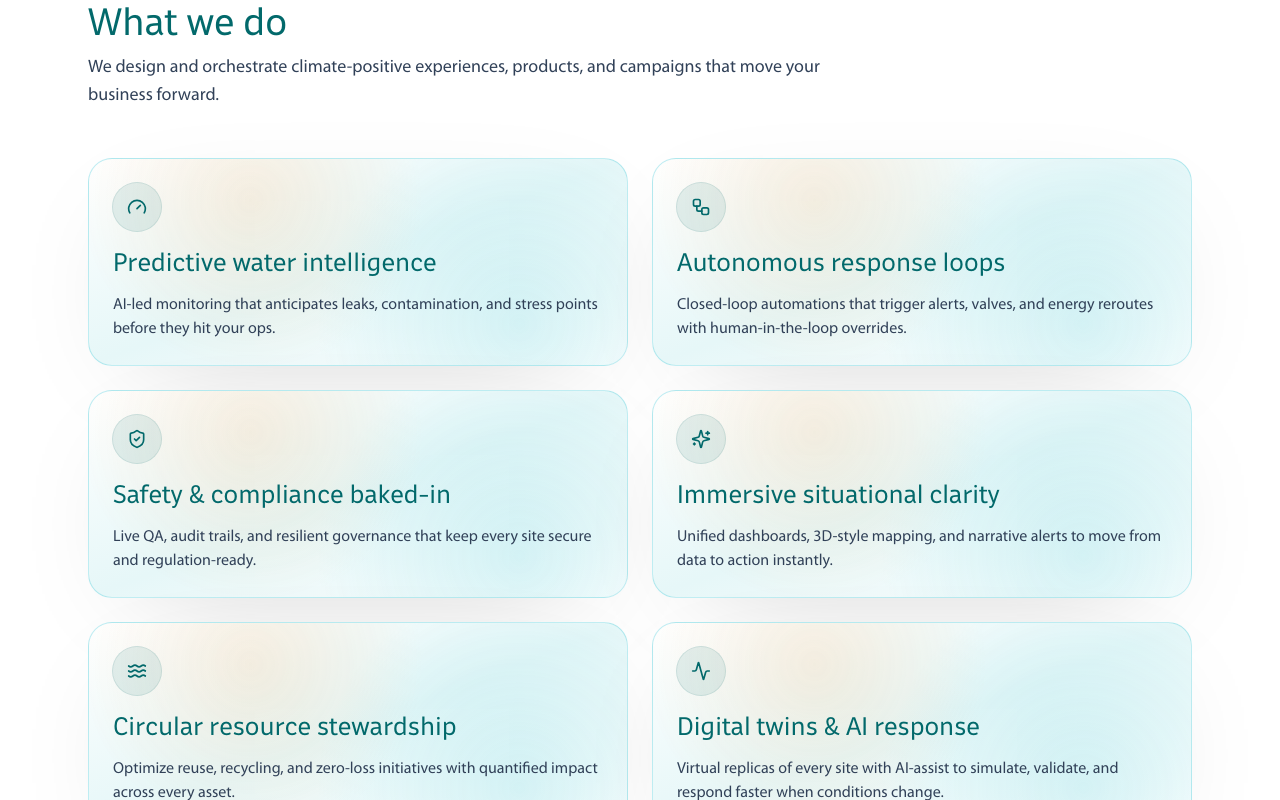
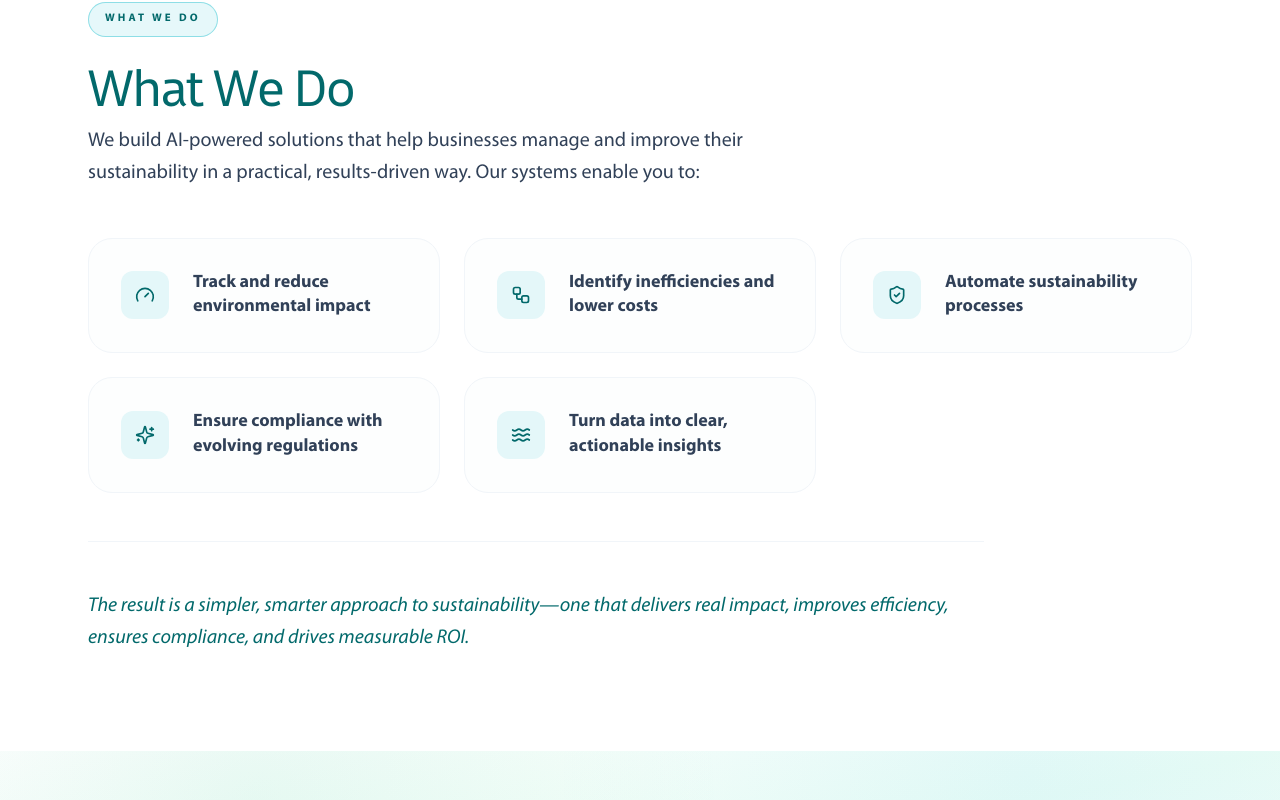
Before and after one commit to rahulkrishna-web/greenvironment, a Next.js app: page / in a window 1280 px wide. Shown: the part 2340-3140 px from the top of the page. Built offline with nearby package versions, Linux system fonts and the light colour scheme.

Commit message:
refactor: improve navigation hydration, add video watermarks, and update what-we-do section layout and content

```diff
--- a/components/navbar/navigation-sheet.tsx
+++ b/components/navbar/navigation-sheet.tsx
@@ -1,6 +1,6 @@
 "use client";
 
-import { useState } from "react";
+import { useState, useEffect } from "react";
 import { Button } from "@/components/ui/button";
 import {
   Sheet,
@@ -21,8 +21,22 @@ interface NavMenuProps extends NavigationMenuProps {
 
 export const NavigationSheet = ({ onLinkClick, ...props }: NavMenuProps) => {
   const [open, setOpen] = useState(false);
+  const [mounted, setMounted] = useState(false);
+
+  useEffect(() => {
+    setMounted(true);
+  }, []);
 
   const handleClose = () => setOpen(false);
+
+  if (!mounted) {
+    return (
+      <Button variant="outline" size="icon" className="opacity-50 pointer-events-none">
+        <Menu />
+      </Button>
+    );
+  }
+
   return (
     <Sheet open={open} onOpenChange={setOpen}>
       <VisuallyHiddenPrimitive.Root>
--- a/components/video-section.tsx
+++ b/components/video-section.tsx
@@ -30,7 +30,15 @@ export const VideoSection = ({ src }: VideoSectionProps) => {
           viewport={{ once: true }}
           className="relative mt-8 overflow-hidden rounded-none border-y border-white/10 bg-black"
         >
-          <div className="aspect-video w-full bg-black">
+          <div className="aspect-video w-full bg-black relative group">
+            {/* Watermark Overlay */}
+            <div className="absolute top-4 right-4 z-10 pointer-events-none opacity-50 group-hover:opacity-80 transition-opacity">
+              <div className="bg-black/20 backdrop-blur-md border border-white/10 px-4 py-2 rounded-lg flex items-center gap-2">
+                <div className="w-2 h-2 rounded-full bg-[#0ab8c9] animate-pulse" />
+                <span className="text-[10px] font-bold uppercase tracking-[0.2em] text-white">Greenenvironment ©</span>
+              </div>
+            </div>
+
             <video
               className="h-full w-full object-cover"
               src={src}
@@ -39,6 +47,8 @@ export const VideoSection = ({ src }: VideoSectionProps) => {
               loop
               playsInline
               controls
+              controlsList="nodownload"
+              onContextMenu={(e) => e.preventDefault()}
               poster="/og-image.jpg"
             />
           </div>
--- a/components/what-we-do-immersive.tsx
+++ b/components/what-we-do-immersive.tsx
@@ -13,46 +13,34 @@ export type Pillar = {
 
 export const whatWeDoPillars: Pillar[] = [
   {
-    title: "Predictive water intelligence",
-    description:
-      "AI-led monitoring that anticipates leaks, contamination, and stress points before they hit your ops.",
+    title: "",
+    description: "Track and reduce environmental impact",
     icon: <Gauge className="h-5 w-5" />,
     accent: "from-emerald-400/80 via-cyan-400/70 to-sky-500/80",
   },
   {
-    title: "Autonomous response loops",
-    description:
-      "Closed-loop automations that trigger alerts, valves, and energy reroutes with human-in-the-loop overrides.",
+    title: "",
+    description: "Identify inefficiencies and lower costs",
     icon: <Workflow className="h-5 w-5" />,
     accent: "from-amber-300/80 via-orange-400/70 to-rose-400/80",
   },
   {
-    title: "Safety & compliance baked-in",
-    description:
-      "Live QA, audit trails, and resilient governance that keep every site secure and regulation-ready.",
+    title: "",
+    description: "Automate sustainability processes",
     icon: <ShieldCheck className="h-5 w-5" />,
     accent: "from-emerald-200/70 via-green-300/70 to-lime-300/70",
   },
   {
-    title: "Immersive situational clarity",
-    description:
-      "Unified dashboards, 3D-style mapping, and narrative alerts to move from data to action instantly.",
+    title: "",
+    description: "Ensure compliance with evolving regulations",
     icon: <Sparkles className="h-5 w-5" />,
     accent: "from-indigo-400/70 via-violet-400/70 to-blue-400/80",
   },
   {
-    title: "Circular resource stewardship",
-    description:
-      "Optimize reuse, recycling, and zero-loss initiatives with quantified impact across every asset.",
+    title: "",
+    description: "Turn data into clear, actionable insights",
     icon: <Waves className="h-5 w-5" />,
     accent: "from-teal-300/70 via-cyan-300/70 to-blue-300/70",
-  },
-  {
-    title: "Digital twins & AI response",
-    description:
-      "Virtual replicas of every site with AI-assist to simulate, validate, and respond faster when conditions change.",
-    icon: <Activity className="h-5 w-5" />,
-    accent: "from-amber-200/70 via-emerald-200/70 to-cyan-200/70",
   },
 ];
 
--- a/components/what-we-do-options.tsx
+++ b/components/what-we-do-options.tsx
@@ -7,6 +7,7 @@ interface EditorialSectionProps {
   label: string;
   title: string;
   description: string;
+  conclusion?: string;
 }
 
 const SectionLabel = ({ label }: { label: string }) => (
@@ -15,7 +16,7 @@ const SectionLabel = ({ label }: { label: string }) => (
   </div>
 );
 
-const EditorialSection = ({ label, title, description }: EditorialSectionProps) => (
+const EditorialSection = ({ label, title, description, conclusion }: EditorialSectionProps) => (
   <section className="relative isolate overflow-hidden bg-white py-24 text-[#02696b]">
     <div className="relative mx-auto flex max-w-6xl flex-col gap-12 px-6">
       <motion.div
@@ -25,33 +26,44 @@ const EditorialSection = ({ label, title, description }: EditorialSectionProps)
         viewport={{ once: true }}
         className="flex flex-col gap-3 text-left"
       >
-        <h2 className="text-3xl font-semibold sm:text-4xl text-[#02696b]">{title}</h2>
-        <p className="max-w-3xl text-lg text-slate-700">{description}</p>
+        <SectionLabel label={label} />
+        <h2 className="text-4xl font-bold sm:text-5xl text-[#02696b] tracking-tight mt-4">{title}</h2>
+        <p className="max-w-3xl text-xl text-slate-700 leading-relaxed font-medium">{description}</p>
       </motion.div>
 
-      <div className="grid gap-6 md:grid-cols-2">
+      <div className="grid gap-6 md:grid-cols-2 lg:grid-cols-3">
         {whatWeDoPillars.map((pillar, idx) => (
           <motion.article
-            key={pillar.title}
+            key={idx}
             initial={{ opacity: 0, y: 28 }}
             whileInView={{ opacity: 1, y: 0 }}
             transition={{ delay: idx * 0.06, duration: 0.55, ease: "easeOut" }}
             viewport={{ once: true }}
-            className="group relative overflow-hidden rounded-3xl border border-[#0ab8c9]/25 bg-gradient-to-br from-white via-[#e6f7f8] to-white p-6 shadow-[0_30px_120px_-60px_rgba(0,0,0,0.25)]"
+            className="group relative overflow-hidden rounded-3xl border border-slate-100 bg-slate-50/30 p-8 hover:shadow-xl hover:border-[#0ab8c9]/20 transition-all duration-500"
           >
-            <div className="absolute inset-0 bg-[radial-gradient(circle_at_30%_20%,rgba(245,142,34,0.18),transparent_42%),radial-gradient(circle_at_80%_80%,rgba(10,184,201,0.2),transparent_44%)] opacity-70 transition duration-300 group-hover:opacity-100" />
-            <div className="relative flex flex-col gap-4">
-              <div className="flex items-center gap-3">
-                <div className="grid h-12 w-12 place-items-center rounded-full bg-[#02696b]/10 text-[#02696b] ring-1 ring-[#02696b]/20">
-                  {pillar.icon}
-                </div>
+            <div className="relative flex items-center gap-6">
+              <div className="grid h-12 w-12 shrink-0 place-items-center rounded-xl bg-[#0ab8c9]/10 text-[#02696b] group-hover:bg-[#02696b] group-hover:text-white transition-colors duration-500">
+                {pillar.icon}
               </div>
-              <h3 className="text-2xl font-semibold leading-tight text-[#02696b]">{pillar.title}</h3>
-              <p className="text-base text-slate-700">{pillar.description}</p>
+              <p className="text-lg text-slate-700 leading-snug font-semibold">{pillar.description}</p>
             </div>
           </motion.article>
         ))}
       </div>
+
+      {conclusion && (
+        <motion.div
+          initial={{ opacity: 0, y: 20 }}
+          whileInView={{ opacity: 1, y: 0 }}
+          transition={{ duration: 0.5, delay: 0.4 }}
+          viewport={{ once: true }}
+          className="max-w-4xl border-t border-slate-100 pt-12"
+        >
+          <p className="text-xl font-medium text-[#02696b] leading-relaxed italic">
+            {conclusion}
+          </p>
+        </motion.div>
+      )}
     </div>
   </section>
 );
@@ -59,8 +71,9 @@ const EditorialSection = ({ label, title, description }: EditorialSectionProps)
 export const WhatWeDoEditorialBlocks = () => (
   <EditorialSection
     label="What we do"
-    title="What we do"
-    description="We design and orchestrate climate-positive experiences, products, and campaigns that move your business forward."
+    title="What We Do"
+    description="We build AI-powered solutions that help businesses manage and improve their sustainability in a practical, results-driven way. Our systems enable you to:"
+    conclusion="The result is a simpler, smarter approach to sustainability—one that delivers real impact, improves efficiency, ensures compliance, and drives measurable ROI."
   />
 );
 
```
